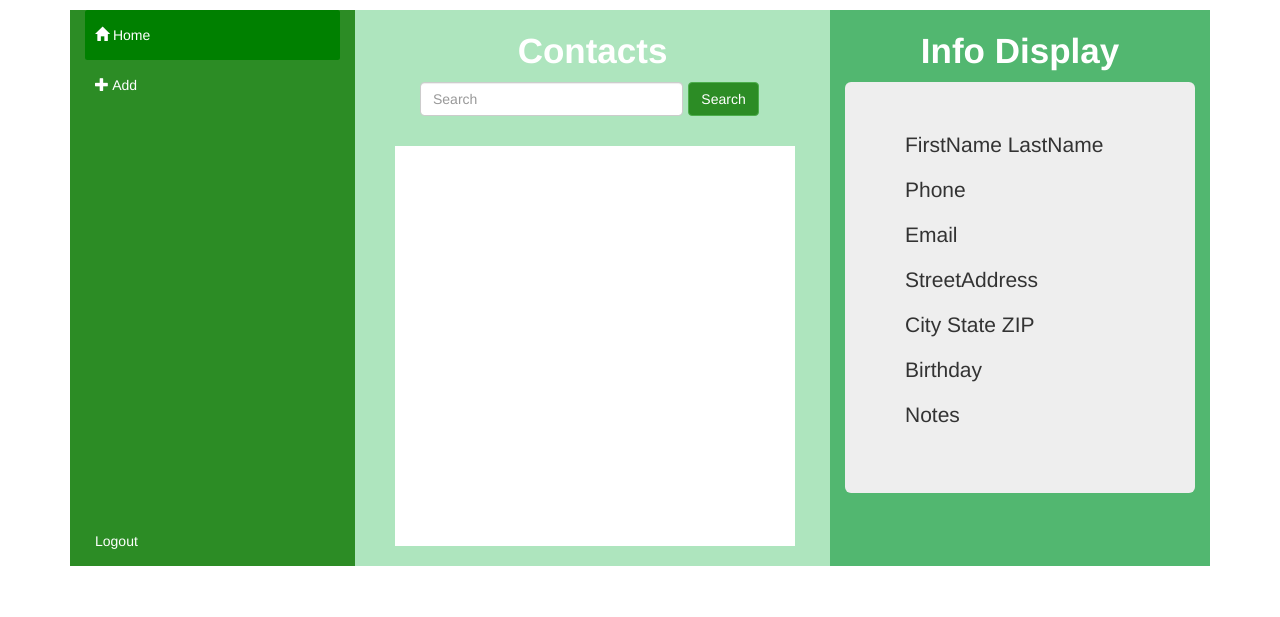
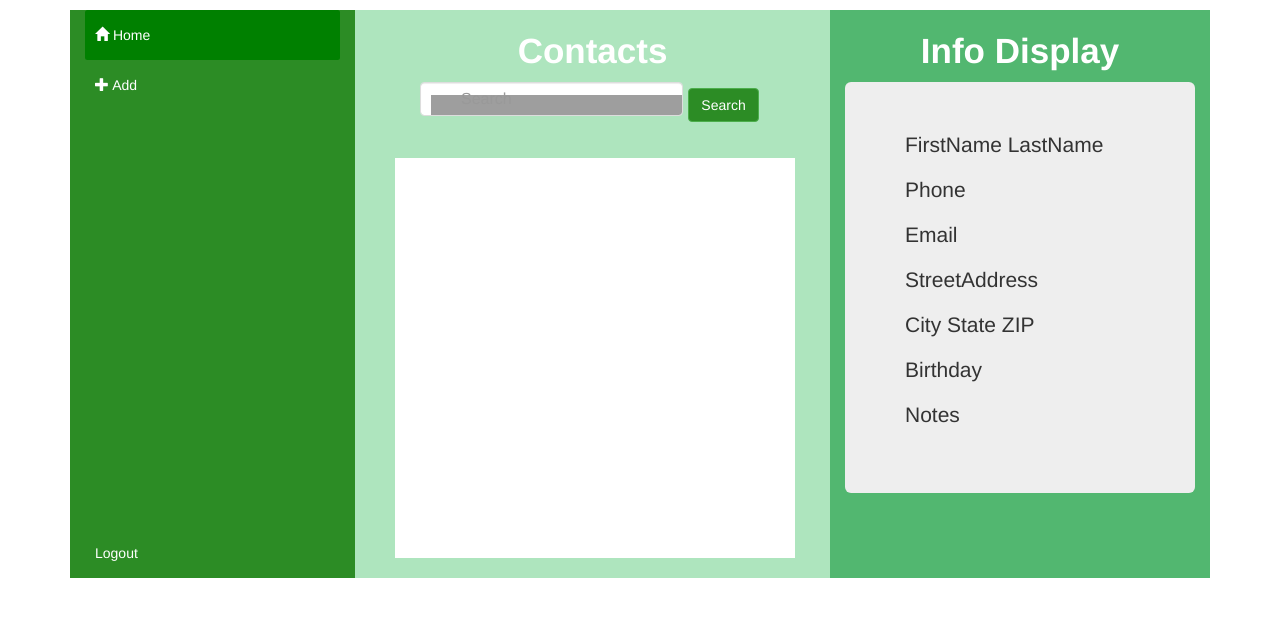
Before and after one commit to Befcak/cop4331contacts.com, a PHP site: page / in a window 1280 px wide. Shown: the top 617 px of the page. Run offline with PHP 8.4, Linux system fonts and the light colour scheme; grey boxes are pictures that could not be loaded.

Commit message:
changing date and fixing js placeholders

```diff
--- a/cop4331contacts.com/public_html/css/style.css
+++ b/cop4331contacts.com/public_html/css/style.css
@@ -149,3 +149,36 @@ ul li:hover {
 .force-overflow {
     min-height: 500px;
 }
+
+#searchBar {
+    background-image: url('/css/searchicon.png'); /* Add a search icon to input */
+    background-position: 10px 12px; /* Position the search icon */
+    background-repeat: no-repeat; /* Do not repeat the icon image */
+    width: 100%; /* Full-width */
+    font-size: 16px; /* Increase font-size */
+    padding: 12px 20px 12px 40px; /* Add some padding */
+    border: 1px solid #ddd; /* Add a grey border */
+    margin-bottom: 12px; /* Add some space below the input */
+}
+
+#myUL {
+    /* Remove default list styling */
+    list-style-type: none;
+    padding: 0;
+    margin: 0;
+}
+
+#myUL li a {
+    border: 1px solid #ddd; /* Add a border to all links */
+    margin-top: -1px; /* Prevent double borders */
+    background-color: #f6f6f6; /* Grey background color */
+    padding: 12px; /* Add some padding */
+    text-decoration: none; /* Remove default text underline */
+    font-size: 18px; /* Increase the font-size */
+    color: black; /* Add a black text color */
+    display: block; /* Make it into a block element to fill the whole list */
+}
+
+#myUL li a:hover:not(.header) {
+    background-color: #eee; /* Add a hover effect to all links, except for headers */
+}
--- a/cop4331contacts.com/public_html/index.html
+++ b/cop4331contacts.com/public_html/index.html
@@ -32,7 +32,7 @@
                 <div class="col-4"><input class="form-control mr-sm-2" type="text" id="zip" placeholder="ZIP"></div>
               </div><br>
               <!-- YYYY-MM-DD-->
-              <div><input class="form-control mr-sm-2" type="text" id="birth" placeholder="Birthday"></div><br>
+              <div><input class="form-control mr-sm-2" type="date" id="birth" placeholder="Birthday"></div><br>
               <div><input class="form-control mr-sm-2" type="text" id="note" placeholder="Notes"></div><br>
 
               <span onclick="makeContact()" class="btn btn-success my-2 my-sm-0" id="newContact">Create</span>
@@ -59,7 +59,7 @@
 
           <div>
             <form class="form-inline">
-              <input class="form-control mr-sm-2 col-8" type="search" placeholder="Search" aria-label="Search">
+              <input id="searchBar" onkeyup="search()" class="form-control mr-sm-2 col-8" placeholder="Search" aria-label="Search">
               <button class="btn btn-success my-2 my-sm-0" type="submit">Search</button>
             </form>
           </div>
```
Also changed, not shown: cop4331contacts.com/public_html/js/index.js (+35 -8 lines).
